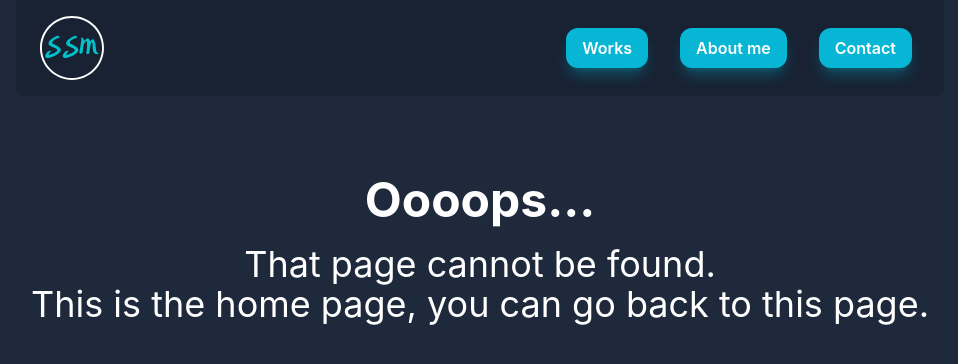
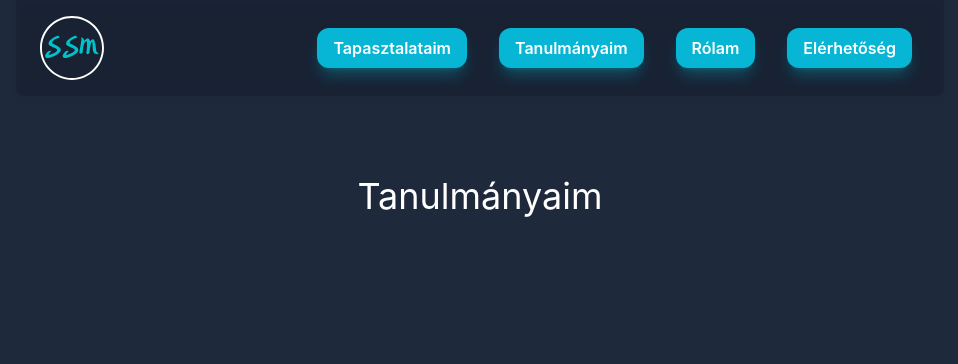
Before and after one commit to SMark2256/ReactCV, a Next.js app: page /educationspage in a window 1280 px wide. Before the commit this address had no page. Shown: the top 364 px of the page, without its empty margins (160-1118 px from the left). Built offline with nearby package versions, Linux system fonts and the light colour scheme.

Commit message:
Navbar utilities

```diff
--- a/components/Navbar.jsx
+++ b/components/Navbar.jsx
@@ -1,45 +1,11 @@
-import Link from 'next/link'
+import { useState } from 'react'
+import NavBarMode from './utilities/NavBarMode.jsx'
+import NavLink from './utilities/NavLink.jsx'
 import Image from 'next/image'
 
-import { useState } from 'react'
+const Navbar = () => {
 
-const NavLink = ({to, children}) => {
-    return <Link href={to}>
-        {children}
-    </Link>
-}
-
-const NavBarMode = ({ stylemode, onClick }) => {
-
-    const desktopMode = "mx-4 rounded-xl bg-cyan-500 shadow-lg shadow-cyan-500/30 hover:bg-cyan-600 duration-200 text-white font-semibold py-2 px-4"
-    const mobileMode = "text-3xl text-center text-white font-semibold my-2 bg-cyan-500 shadow-md shadow-cyan-500/50 hover:bg-cyan-600 w-96 md:w-full  rounded-full"
-
-    switch (stylemode) {
-        case 'mobile':
-            stylemode = mobileMode
-            break;
-        case 'desktop':
-            stylemode = desktopMode
-            break;
-
-        default:
-            break;
-    }
-
-    return (
-        <>
-            <NavLink to="/workspage">
-                    <button className={stylemode} onClick={onClick}>Works</button>
-            </NavLink>
-            <NavLink to="/about">
-                    <button className={stylemode} onClick={onClick}>About me</button>
-            </NavLink>
-            <NavLink to="/contact">
-                    <button className={stylemode} onClick={onClick}>Contact</button>
-            </NavLink>
-        </>
-    )
-}
+    const [open, setOpen] = useState(false)
 
     const MobileNav = ({open, setOpen}) => {
         return (
@@ -54,9 +20,6 @@ const MobileNav = ({open, setOpen}) => {
         )
       }
 
-const Navbar = () => {
-
-    const [open, setOpen] = useState(false)
     return (
         <nav className="flex filter drop-shadow-md bg-slate-900/30 rounded-b-lg px-4 py-4 h-24 items-center">
             <MobileNav open={open} setOpen={setOpen}/>
--- a/components/Works.jsx
+++ b/components/Works.jsx
@@ -1,4 +1,4 @@
-import { showWorkElements } from "../utilities/WorksElements";
+import { showWorkElements } from "./utilities/WorksElements";
 
 const Works = () => {
         return (
--- /dev/null
+++ b/components/utilities/NavBarMode.jsx
@@ -0,0 +1,38 @@
+import NavLink from './NavLink.jsx'
+
+const NavBarMode = ({ stylemode, onClick }) => {
+
+    const desktopMode = "mx-4 rounded-xl bg-cyan-500 shadow-lg shadow-cyan-500/30 hover:bg-cyan-600 duration-200 text-white font-semibold py-2 px-4"
+    const mobileMode = "text-3xl text-center text-white font-semibold my-2 bg-cyan-500 shadow-md shadow-cyan-500/50 hover:bg-cyan-600 w-96 md:w-full  rounded-full"
+
+    switch (stylemode) {
+        case 'mobile':
+            stylemode = mobileMode
+            break;
+        case 'desktop':
+            stylemode = desktopMode
+            break;
+
+        default:
+            break;
+    }
+
+      return (
+          <>
+              <NavLink to="/workspage">
+                      <button className={stylemode} onClick={onClick}>Tapasztalataim</button>
+              </NavLink>
+              <NavLink to="/educationspage">
+                      <button className={stylemode} onClick={onClick}>Tanulmányaim</button>
+              </NavLink>
+              <NavLink to="/about">
+                      <button className={stylemode} onClick={onClick}>Rólam</button>
+              </NavLink>
+              <NavLink to="/contact">
+                      <button className={stylemode} onClick={onClick}>Elérhetőség</button>
+              </NavLink>
+          </>
+      )
+  }
+
+  export default NavBarMode
--- /dev/null
+++ b/components/utilities/NavLink.jsx
@@ -0,0 +1,9 @@
+import Link from 'next/link'
+
+const NavLink = ({to, children}) => {
+    return <Link href={to}>
+        {children}
+    </Link>
+}
+
+export default NavLink
--- a/utilities/WorksElements.jsx
+++ b/components/utilities/WorksElements.jsx
@@ -1,10 +1,6 @@
-import { workListElements_HU, workListElements_ENG } from "../data/works_data"
+import { workListElements_HU, workListElements_ENG } from "../../store/works_data"
 
 export const showWorkElements =  workListElements_HU.map((work) => {
-
-
-
-
       return (
                           <div className="cursor-pointer inline-flex flex-col border-l-4 border-r-4 border-cyan-900 bg-cyan-500/60 hover:bg-cyan-800 hover:border-cyan-500/50 rounded-3xl align-middle mx-5 md:mx-5 w-96 md:w-96 h-56 mb-10 items-center">
                             <div className="flex flex-col items-center justify-center">
--- /dev/null
+++ b/pages/educationspage.jsx
@@ -0,0 +1,7 @@
+const EducationsPage = () => {
+      return (
+            <div> Tanulmányaim </div>
+       );
+}
+
+export default EducationsPage;
```
Also changed, not shown: store/works_data.js (renamed from data/works_data.js). Lines whose indentation alone changed are shown as unchanged.
